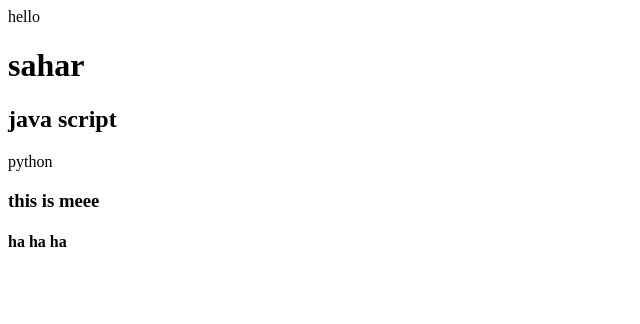
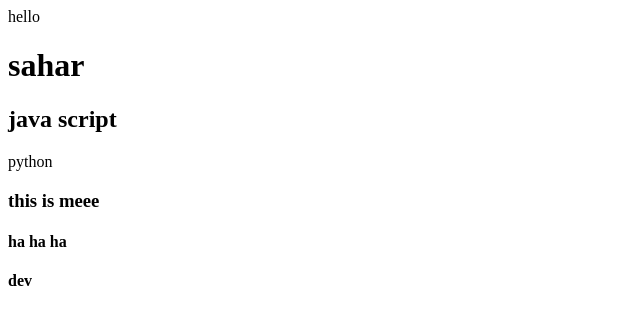
Before and after one commit to shrjld/about-git, a plain HTML site: page index.html in a window 1280 px wide. Shown: the full height of the page, 0-640 px from the left. Drawn offline with Linux system fonts and the light colour scheme.

Commit message:
add onther h4 tag

```diff
--- a/index.html
+++ b/index.html
@@ -12,5 +12,6 @@
     python
     <h3>this is meee</h3>
     <h4>ha ha ha</h4>
+    <h4>dev</h4>
 </body>
 </html>
```
